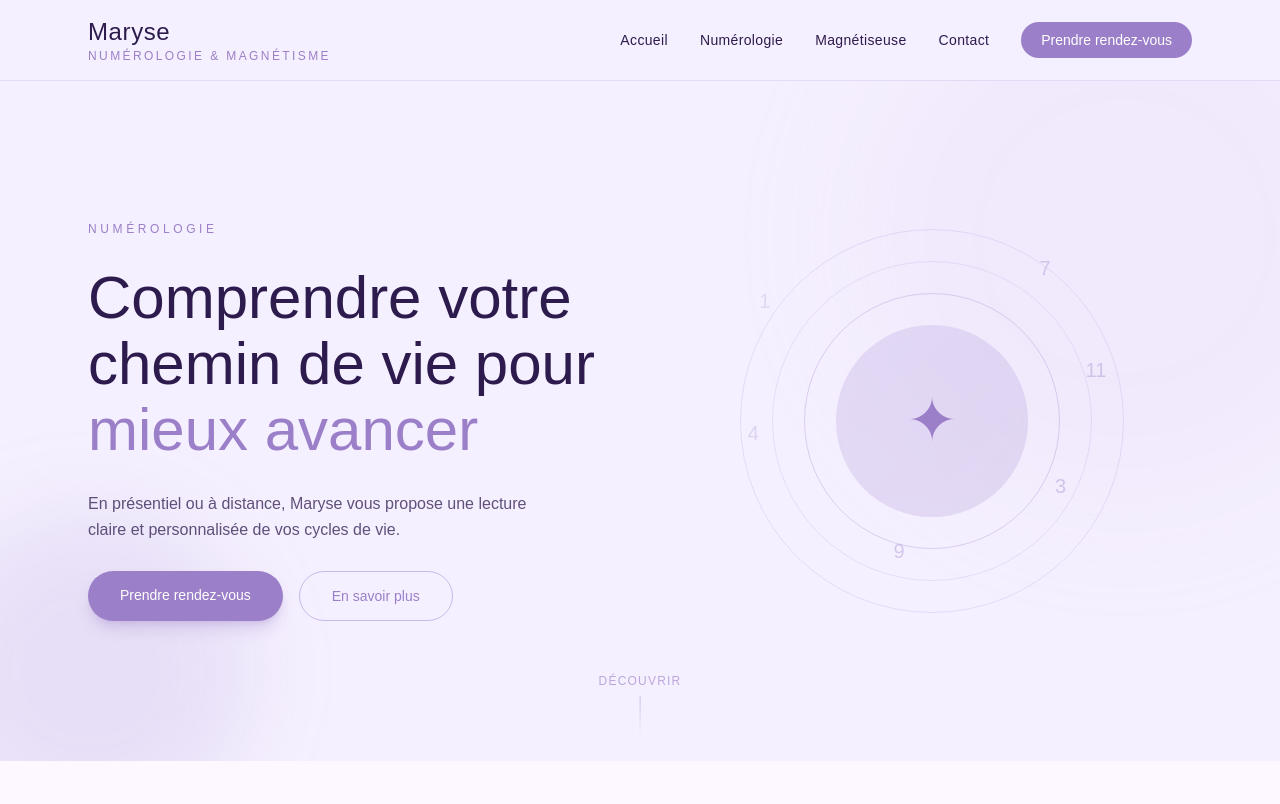
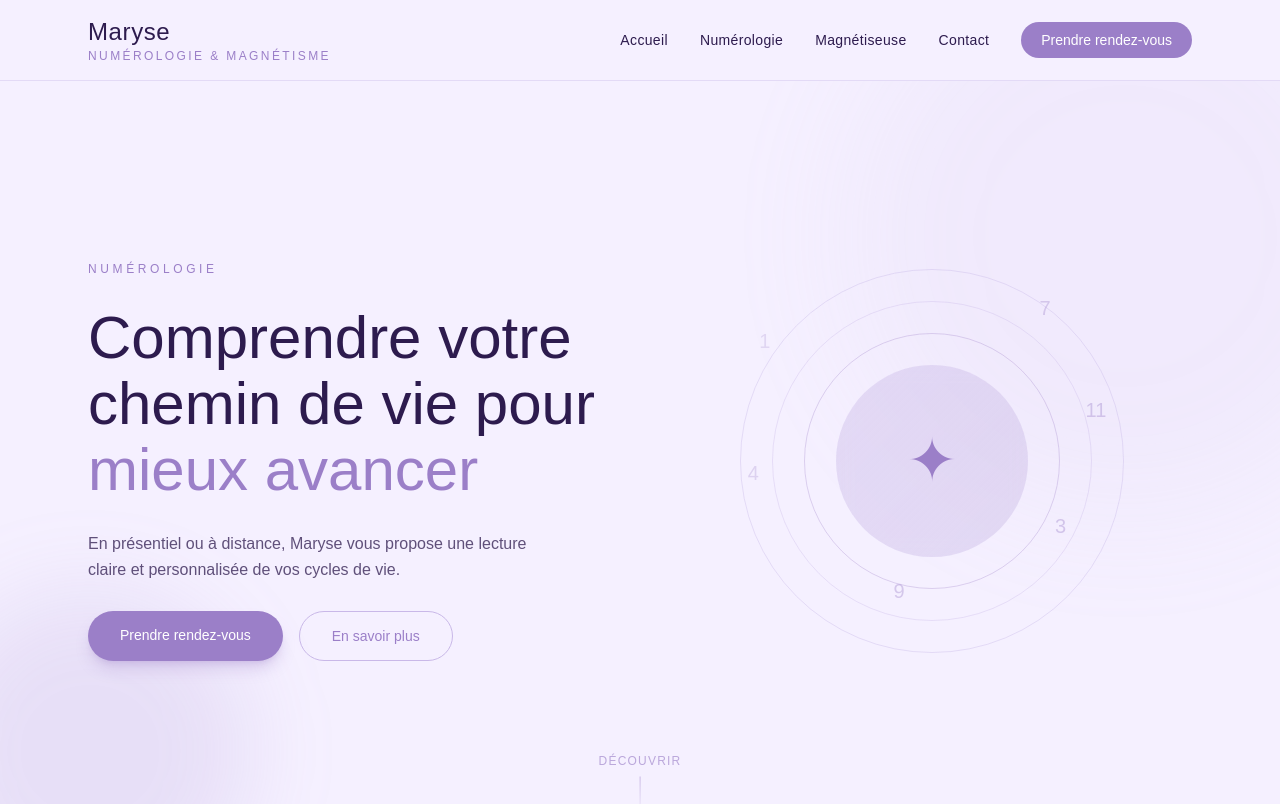
Before and after one commit to GumSurf/maryse-bien-etre, a Next.js app: page /numerologie in a window 1280 px wide. Shown: the top 804 px of the page. Built offline with nearby package versions, Linux system fonts and the light colour scheme; a web font is replaced by a local one.

Commit message:
Edit numerologie page

```diff
--- a/src/app/numerologie/page.tsx
+++ b/src/app/numerologie/page.tsx
@@ -19,7 +19,7 @@ export default function NumerologiePage() {
   return (
     <>
       {/* ── HERO ─────────────────────────────────────────────── */}
-      <section className="relative bg-[#F5F0FF] overflow-hidden min-h-[85vh] flex items-center">
+      <section className="relative bg-[#F5F0FF] overflow-hidden min-h-[95vh] flex items-center">
         <motion.div
           className="absolute top-[-120px] right-[-120px] w-[550px] h-[550px] rounded-full bg-[#C9B8E8]/25 blur-3xl pointer-events-none"
           animate={{ scale: [1, 1.08, 1], opacity: [0.4, 0.65, 0.4] }}
@@ -267,7 +267,7 @@ export default function NumerologiePage() {
                 variants={fadeUp} initial="hidden" whileInView="visible"
                 viewport={{ once: true }} custom={i}
                 whileHover={{ y: -6, boxShadow: "0 20px 40px rgba(155,127,200,0.15)" }}
-                className="bg-white border border-[#C9B8E8]/50 rounded-3xl p-8 flex flex-col gap-4 transition-all duration-300 cursor-default"
+                className="bg-white border border-[#C9B8E8]/50 rounded-3xl p-8 flex flex-col gap-4 transition-all duration-50 cursor-default"
               >
                 <span className="text-3xl text-[#9B7FC8]">{item.icon}</span>
                 <h3 className="font-playfair text-xl text-[#2D1B4E]">{item.title}</h3>
```
